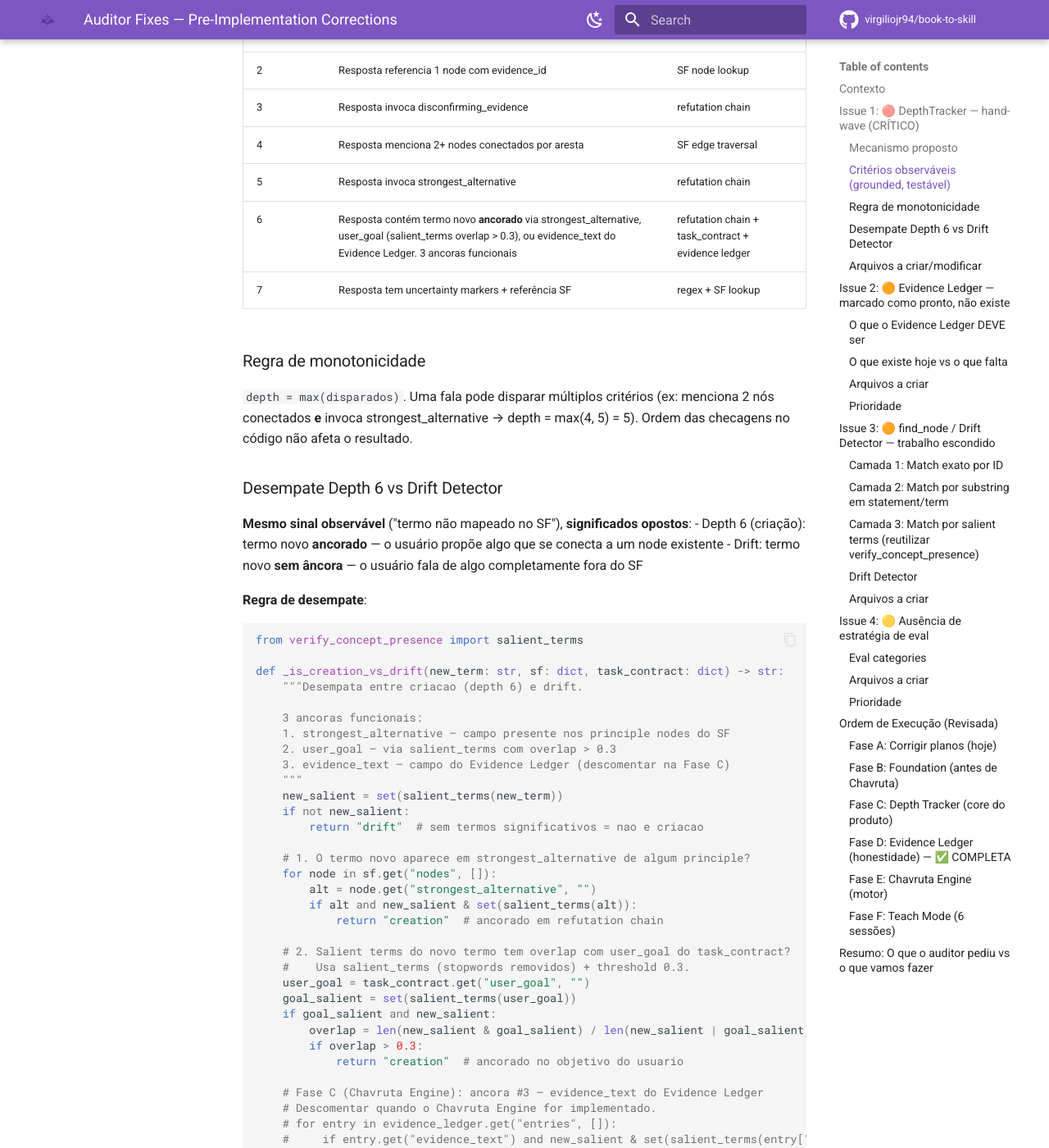
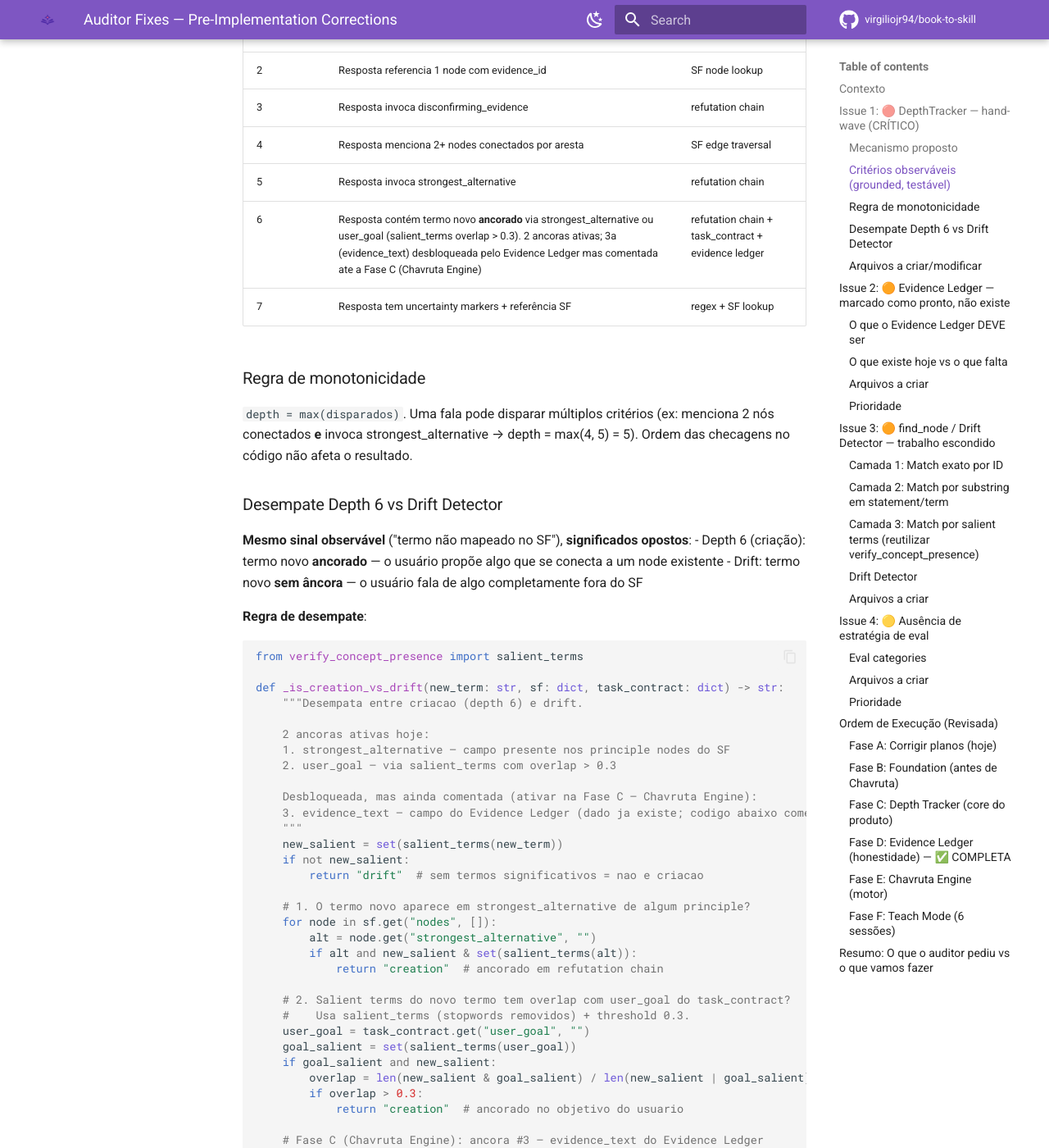
Before and after one commit to carpatia77/sop-extractor, an MkDocs documentation site: the page built from docs/AUDITOR_FIXES_PLAN.md, in a window 1280 px wide and 1400 px high, scrolled down 1424 px. Shown: the whole window at 82% size. Built offline with MkDocs 1.6.1 and Material for MkDocs 9.7.7, drawn with Linux system fonts in a browser that asks for light colours; comment, search, counter and statistics services are not loaded.

Commit message:
docs: correct "3 functional anchors" overstatement in tiebreaker
The tiebreaker table and docstring claimed "3 ancoras funcionais" while
anchor #3's code is still commented out (pending the Chavruta Engine in
Fase C). Commented code is not functional. The Evidence Ledger unblocked
the DATA (evidence_text now exists), which is real progress, but the third
anchor does not run yet. Aligned the table and docstring with the honest
note already present further down: 2 active anchors, #3 unblocked but
commented until Fase C.

```diff
--- a/docs/AUDITOR_FIXES_PLAN.md
+++ b/docs/AUDITOR_FIXES_PLAN.md
@@ -59,7 +59,7 @@ def evaluate_move(user_response: str, sf: dict, refutation: dict | None,
 | 3 | Resposta invoca disconfirming_evidence | refutation chain |
 | 4 | Resposta menciona 2+ nodes conectados por aresta | SF edge traversal |
 | 5 | Resposta invoca strongest_alternative | refutation chain |
-| 6 | Resposta contém termo novo **ancorado** via strongest_alternative, user_goal (salient_terms overlap > 0.3), ou evidence_text do Evidence Ledger. 3 ancoras funcionais | refutation chain + task_contract + evidence ledger |
+| 6 | Resposta contém termo novo **ancorado** via strongest_alternative ou user_goal (salient_terms overlap > 0.3). 2 ancoras ativas; 3a (evidence_text) desbloqueada pelo Evidence Ledger mas comentada ate a Fase C (Chavruta Engine) | refutation chain + task_contract + evidence ledger |
 | 7 | Resposta tem uncertainty markers + referência SF | regex + SF lookup |
 
 ### Regra de monotonicidade
@@ -79,10 +79,12 @@ from verify_concept_presence import salient_terms
 def _is_creation_vs_drift(new_term: str, sf: dict, task_contract: dict) -> str:
     """Desempata entre criacao (depth 6) e drift.
 
-    3 ancoras funcionais:
+    2 ancoras ativas hoje:
     1. strongest_alternative — campo presente nos principle nodes do SF
     2. user_goal — via salient_terms com overlap > 0.3
-    3. evidence_text — campo do Evidence Ledger (descomentar na Fase C)
+
+    Desbloqueada, mas ainda comentada (ativar na Fase C — Chavruta Engine):
+    3. evidence_text — campo do Evidence Ledger (dado ja existe; codigo abaixo comentado)
     """
     new_salient = set(salient_terms(new_term))
     if not new_salient:
```
